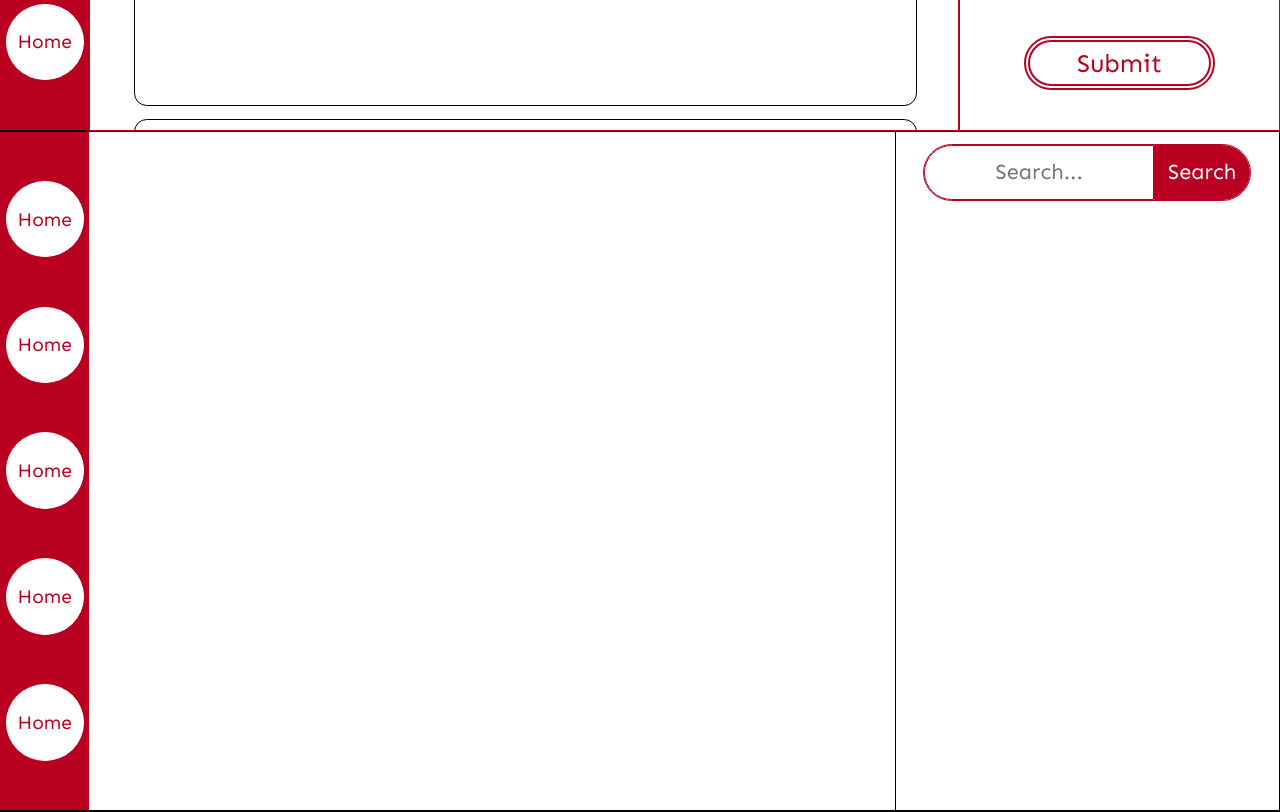
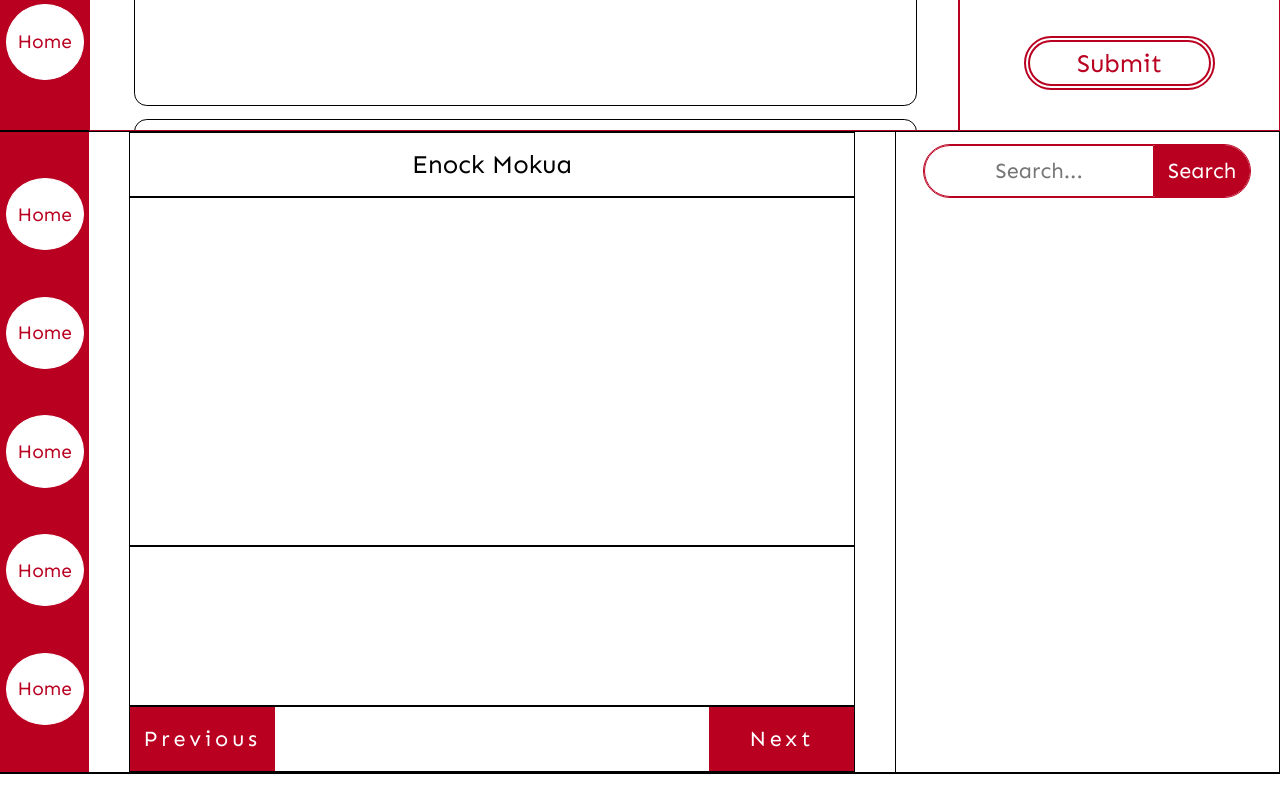
Before and after one commit to MokuaEnock/Kupid-frontend, a React (Create React App) app: page / in a window 1280 px wide. Shown: the part 1800-2612 px from the top of the page. Built offline with nearby package versions, Linux system fonts and the light colour scheme.

Commit message:
create skeleton for user page

```diff
--- a/src/App.css
+++ b/src/App.css
@@ -324,16 +324,73 @@ aside span {
 
 #user {
     width: 100%;
-    height: 53vw;
+    height: 50vw;
     display: flex;
     flex-direction: row;
     justify-content: center;
     align-items: center;
 }
 
+/* users ================================= */
 #users {
     width: 63vw;
     height: 100%;
+    display: flex;
+    flex-direction: column;
+    justify-content: space-evenly;
+    align-items: center;
+}
+
+#users>div {
+    width: 90%;
+    border: thin solid black;
+}
+
+#user_title {
+    height: 10%;
+    font-size: 2vw;
+    display: flex;
+    flex-direction: column;
+    justify-content: space-evenly;
+    align-items: center;
+}
+
+#user_image {
+    height: 55%;
+    display: flex;
+    flex-direction: column;
+    justify-content: space-evenly;
+    align-items: center;
+}
+
+#user_info {
+    height: 25%;
+    display: flex;
+    flex-direction: column;
+    justify-content: space-evenly;
+    align-items: center;
+}
+
+#user_buttons {
+    height: 10%;
+    display: flex;
+    flex-direction: row;
+    justify-content: space-between;
+    align-items: center;
+}
+
+#user_buttons>button {
+    width: 20%;
+    height: 100%;
+    font-size: 1.7vw;
+    background-color: #BA0021;
+    border: thin solid transparent;
+    color: white;
+    letter-spacing: .3vw;
+    display: flex;
+    flex-direction: row;
+    justify-content: space-evenly;
+    align-items: center;
 }
 
 #bio {
--- a/src/components/Pages/User/user.js
+++ b/src/components/Pages/User/user.js
@@ -4,7 +4,15 @@ export default function User() {
   return (
     <section id="user">
       <Aside />
-      <div id="users"></div>
+      <div id="users">
+        <div id="user_title">Enock Mokua</div>
+        <div id="user_image"></div>
+        <div id="user_info"></div>
+        <div id="user_buttons">
+          <button>Previous</button>
+          <button>Next</button>
+        </div>
+      </div>
       <div id="bio">
         <form>
           <input type="text" placeholder="Search..." />
```
